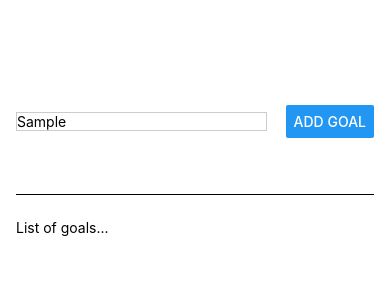
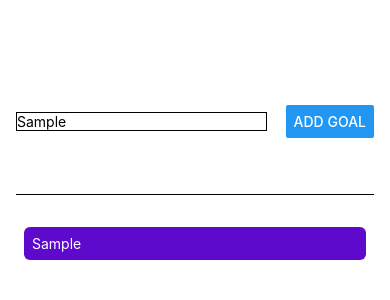
Before and after one commit to riteskmr20/Course-goal-app, a React Native app: screen / in a window 390 px wide. Both pictures are taken after typing "Sample" into the empty fields and a click on the button "ADD GOAL". Shown: the top 300 px of the page. Built offline with nearby package versions, Linux system fonts and the light colour scheme.

Commit message:
goals are added

```diff
--- a/App.js
+++ b/App.js
@@ -2,25 +2,36 @@
 import { Button, StyleSheet, Text, TextInput, View } from "react-native";
 
 export default function App() {
-const [enteredGoalText,setEnteredGoalText]=useState('');
+  const [enteredGoalText, setEnteredGoalText] = useState("");
+  const [courseGoals, setCourseGoals] = useState([]);
 
-
-  function goalInputHandler(enteredText){
-   setEnteredGoalText(enteredText);
+  function goalInputHandler(enteredText) {
+    setEnteredGoalText(enteredText);
   }
 
-  function addGoalHandler(){
-     console.log(enteredGoalText);
+  function addGoalHandler() {
+    setCourseGoals((currentCourseGoals) => [
+      ...currentCourseGoals,
+      enteredGoalText,
+    ]);
   }
 
   return (
     <View style={styles.appContainer}>
       <View style={styles.inputContainer}>
-        <TextInput style={styles.textInput} placeholder="Your Course goal!" onChangeText={goalInputHandler}/>
+        <TextInput
+          style={styles.textInput}
+          placeholder="Your Course goal!"
+          onChangeText={goalInputHandler}
+        />
         <Button title="Add Goal" onPress={addGoalHandler} />
       </View>
       <View style={styles.goalContainer}>
-        <Text>List of goals...</Text>
+        {courseGoals.map((goal) => (
+          <View key={goal} style={styles.goalItem}>
+            <Text style={styles.goalText}>{goal}</Text>
+          </View>
+        ))}
       </View>
     </View>
   );
@@ -28,26 +39,34 @@
 
 const styles = StyleSheet.create({
   appContainer: {
-    flex:1,
+    flex: 1,
     padding: 50,
-    paddingHorizontal:16
+    paddingHorizontal: 16,
   },
-  inputContainer:{
-    flex:1,
-    flexDirection:'row',
-    justifyContent:'space-between',
-    alignItems:'center',
-    marginBottom:24,
-    borderBottomWidth:1,
-
+  inputContainer: {
+    flex: 1,
+    flexDirection: "row",
+    justifyContent: "space-between",
+    alignItems: "center",
+    marginBottom: 24,
+    borderBottomWidth: 1,
   },
-  textInput:{
-    borderWidth:1,
-    borderColor: '#cccccc',
-    width:'70%',
-    marginRight:8
+  textInput: {
+    borderWidth: 1,
+    width: "70%",
+    marginRight: 8,
   },
-  goalContainer:{
-   flex:4,
+  goalContainer: {
+    flex: 4,
+  },
+  goalItem: {
+    margin: 8,
+    padding: 8,
+    borderRadius: 6,
+    backgroundColor: "#5e0acc",
+    color: "white",
+  },
+  goalText:{
+    color:'white',
   }
 });
--- a/package.json
+++ b/package.json
@@ -9,10 +9,10 @@
     "web": "expo start --web"
   },
   "dependencies": {
-    "expo": "~51.0.9",
+    "expo": "~51.0.11",
     "expo-status-bar": "~1.12.1",
     "react": "18.2.0",
-    "react-native": "0.74.1"
+    "react-native": "^0.74.2"
   },
   "devDependencies": {
     "@babel/core": "^7.20.0"
```
Also changed, not shown: notes/info.txt, 1 other file (tests, documents, lock files or other folders).
